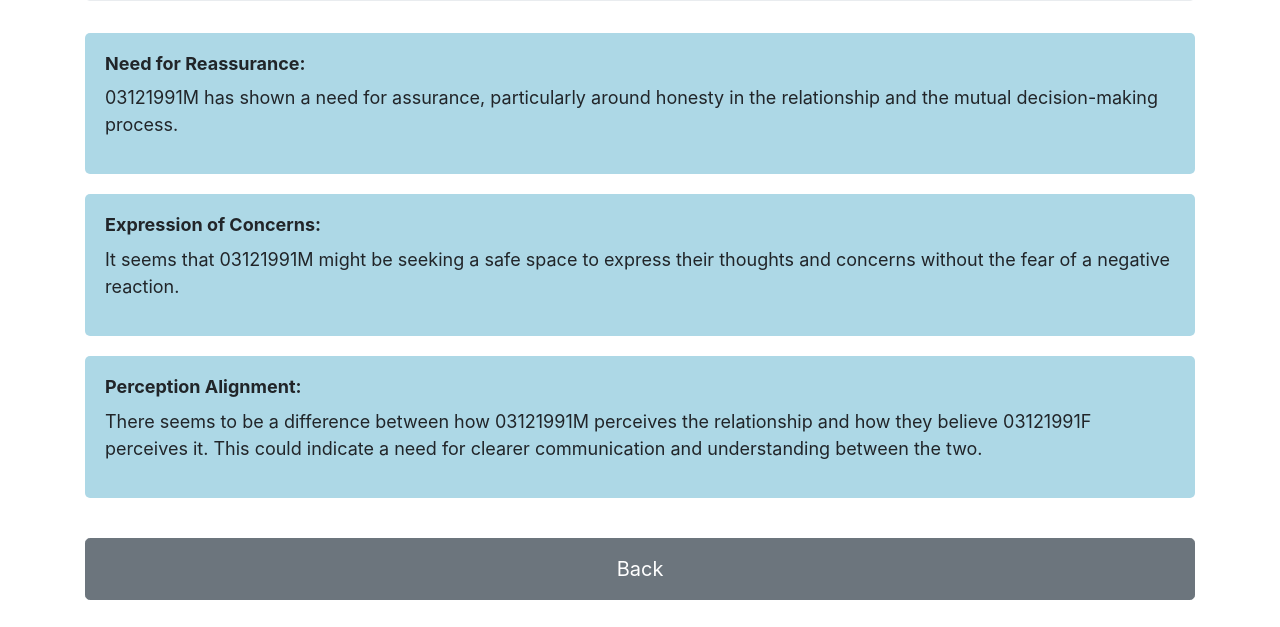
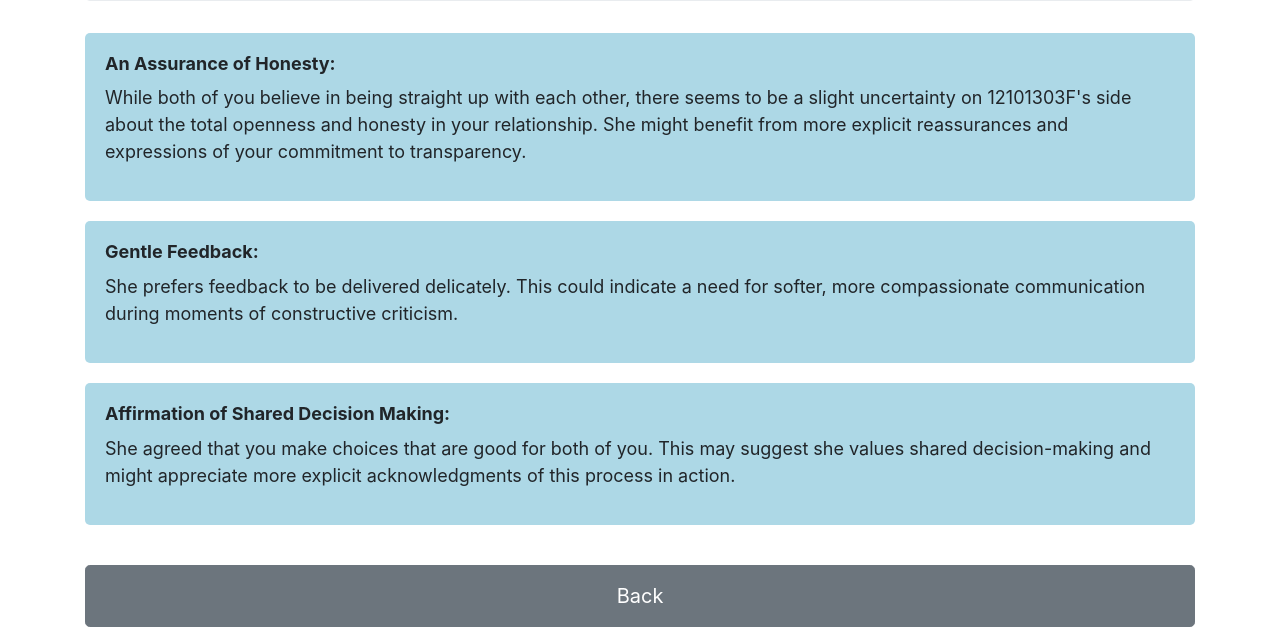
Before and after one commit to LoveGrow1/12101303M, a plain HTML site: page 3.html in a window 1280 px wide. Shown: the part 236-863 px from the top of the page. Before the commit the page ends 836 px from the top, so only its background shows below. Drawn offline with nearby package versions, Linux system fonts and the light colour scheme.

Commit message:
Update 3.html

```diff
--- a/3.html
+++ b/3.html
@@ -44,16 +44,16 @@
   <div class="row">
     <div class="col-12">
       <div class="info-box">
-        <h4>Need for Reassurance:</h4>
-        <p>03121991M has shown a need for assurance, particularly around honesty in the relationship and the mutual decision-making process.</p>
+        <h4>An Assurance of Honesty:</h4>
+        <p>While both of you believe in being straight up with each other, there seems to be a slight uncertainty on 12101303F's side about the total openness and honesty in your relationship. She might benefit from more explicit reassurances and expressions of your commitment to transparency.</p>
       </div>
       <div class="info-box">
-        <h4>Expression of Concerns:</h4>
-        <p>It seems that 03121991M might be seeking a safe space to express their thoughts and concerns without the fear of a negative reaction.</p>
+        <h4>Gentle Feedback:</h4>
+        <p>She prefers feedback to be delivered delicately. This could indicate a need for softer, more compassionate communication during moments of constructive criticism.</p>
       </div>
       <div class="info-box">
-        <h4>Perception Alignment:</h4>
-        <p>There seems to be a difference between how 03121991M perceives the relationship and how they believe 03121991F perceives it. This could indicate a need for clearer communication and understanding between the two.</p>
+        <h4>Affirmation of Shared Decision Making:</h4>
+        <p>She agreed that you make choices that are good for both of you. This may suggest she values shared decision-making and might appreciate more explicit acknowledgments of this process in action.</p>
       </div>
     </div>
   </div>
```
